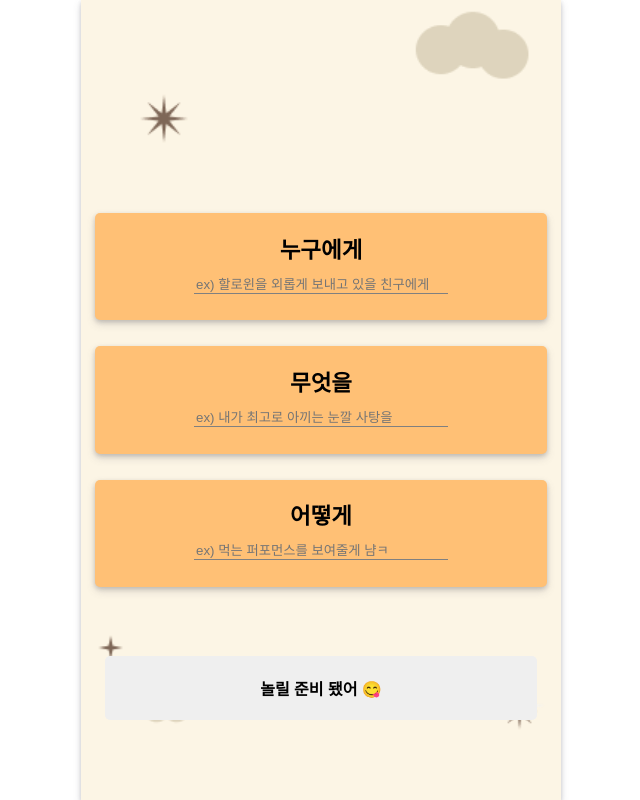
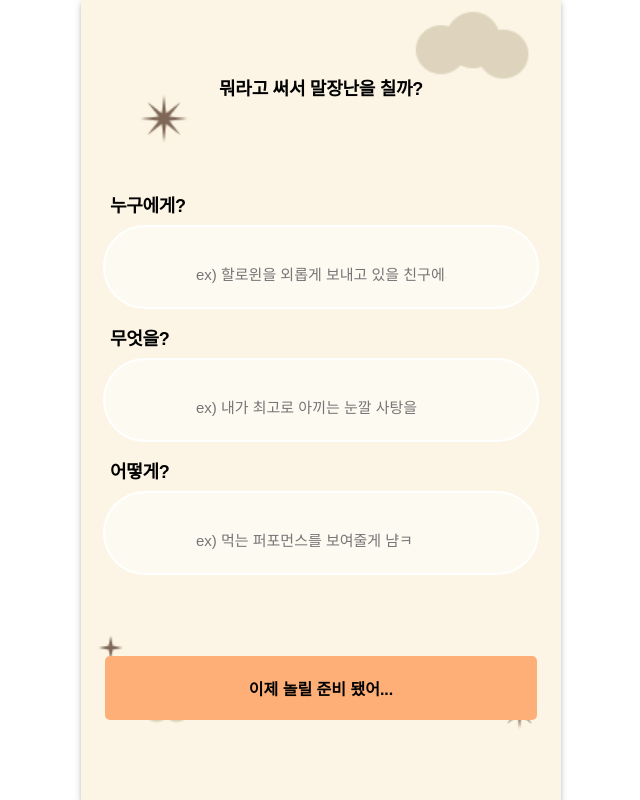
Before and after one commit to pagers-org/here-your-duckdam, a Next.js app: page /custom in a window 1280 px wide. Shown: the whole page, without its empty margins (319-959 px from the left). Built offline with nearby package versions, Linux system fonts and the light colour scheme; no server answers.

Commit message:
style: 추가 페이지 디자인 변경(와이어 프레임 기준 -> 디자인 프레임 기준)

```diff
--- /dev/null
+++ b/components/common/Subtitle.tsx
@@ -0,0 +1,17 @@
+import styled from '@emotion/styled';
+import React from 'react';
+
+const Subtitle = (props: { children: React.ReactNode }) => {
+    return <StyledSubtitle>{props.children}</StyledSubtitle>;
+};
+
+export default Subtitle;
+
+export const StyledSubtitle = styled.div`
+    position: absolute;
+    top: 10%;
+    word-break: keep-all;
+    font-size: 18px;
+    font-weight: bold;
+    letter-spacing: -0.29px;
+`;
--- a/components/common/index.ts
+++ b/components/common/index.ts
@@ -5,4 +5,5 @@ export { default as LoadingLogo } from './LoadingLogo';
 export { default as Logo } from './Logo';
 export { default as MessageBox } from './MessageBox';
 export { default as MetaHead } from './MetaHead';
+export { default as Subtitle } from './Subtitle';
 export { default as Title } from './Title';
--- a/pages/custom/index.tsx
+++ b/pages/custom/index.tsx
@@ -2,7 +2,8 @@ import styled from '@emotion/styled';
 import axios from 'axios';
 import { useRouter } from 'next/router';
 
-import { StyledCard } from '@/components/result/Card';
+import { Subtitle, Title } from '@/components/common';
+import { StyledSubtitle } from '@/components/common/Subtitle';
 import useCustomMessage from '@/shared/hooks/useCustomMessage';
 
 const Custom = () => {
@@ -11,24 +12,24 @@ const Custom = () => {
     const customCards = [
         {
             id: 'first_word',
-            title: '누구에게',
+            title: '누구에게?',
             placeholder: 'ex) 할로윈을 외롭게 보내고 있을 친구에게',
         },
         {
             id: 'second_word',
-            title: '무엇을',
+            title: '무엇을?',
             placeholder: 'ex) 내가 최고로 아끼는 눈깔 사탕을',
         },
         {
             id: 'third_word',
-            title: '어떻게',
+            title: '어떻게?',
             placeholder: 'ex) 먹는 퍼포먼스를 보여줄게 냠ㅋ',
         },
     ];
     const customCardsList = customCards.map((card) => {
         return (
             <CustomCard key={customCards.indexOf(card)}>
-                <h3>{card.title}</h3>
+                <SubtitleVariation>{card.title}</SubtitleVariation>
                 <div>
                     <input
                         id={card.id}
@@ -77,6 +78,7 @@ const Custom = () => {
     return (
         <>
             <Wrapper>
+                <Subtitle>뭐라고 써서 말장난을 칠까?</Subtitle>
                 <StyledForm
                     // action="/api/duckdam/add"
                     // method="post"
@@ -86,7 +88,7 @@ const Custom = () => {
 
                     <CustomButton
                         type="submit"
-                        value="놀릴 준비 됐어 😋"
+                        value="이제 놀릴 준비 됐어..."
                     ></CustomButton>
                 </StyledForm>
             </Wrapper>
@@ -111,13 +113,21 @@ const StyledForm = styled.form`
     align-items: center;
     justify-content: space-around;
 `;
-const CustomCard = styled(StyledCard)`
+const CustomCard = styled.div`
     flex-direction: column;
-    height: 100%;
+    width: 90%;
+    height: 80px;
+    position: relative;
+    background: ${({ theme }) => theme.color.background.blur};
+    border: 2px solid ${({ theme }) => theme.color.background.white};
+    border-radius: 45px;
+    display: flex;
+    justify-content: center;
+    align-items: center;
     input {
+        font-size: 15px;
         width: 250px;
         border: none;
-        border-bottom: 1px solid gray;
         background: none;
         margin-top: 1em;
     }
@@ -129,8 +139,14 @@ const CustomButton = styled.input`
     height: 4em;
     border: none;
     border-radius: 5px;
-    background-color: ${({ theme }) => theme.color.yellow};
-    color: ${({ theme }) => theme.color.dark};
+    background-color: ${({ theme }) => theme.color.background.button};
+    color: ${({ theme }) => theme.color.text.black};
     font-weight: bold;
     font-size: 1em;
 `;
+
+const SubtitleVariation = styled(StyledSubtitle)`
+    position: absolute;
+    top: -30px;
+    left: 5px;
+`;
--- a/styles/theme.ts
+++ b/styles/theme.ts
@@ -4,9 +4,10 @@ export const color = {
         black: '#000000',
 
         primary: '#fdf5e6',
-        button: '#6b584B',
+        button: '#FEAF77',
         range: '#3A3A3A',
         message: '#FFC075',
+        blur: 'rgba(255, 255, 255, 0.5)',
     },
     text: {
         white: '#ffffff',
```
Also changed, not shown: pages/select/index.tsx (+5 -4 lines).
